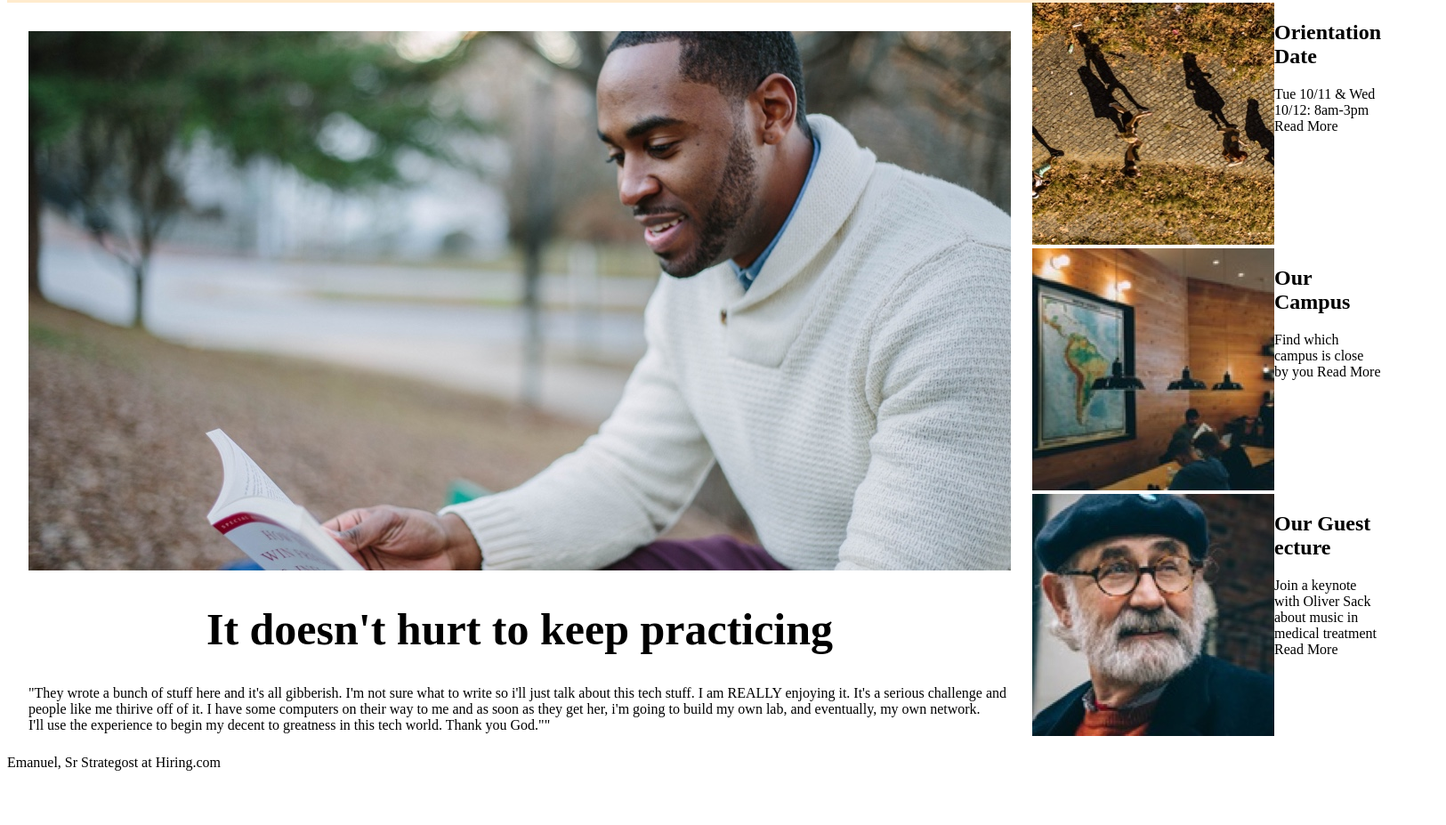
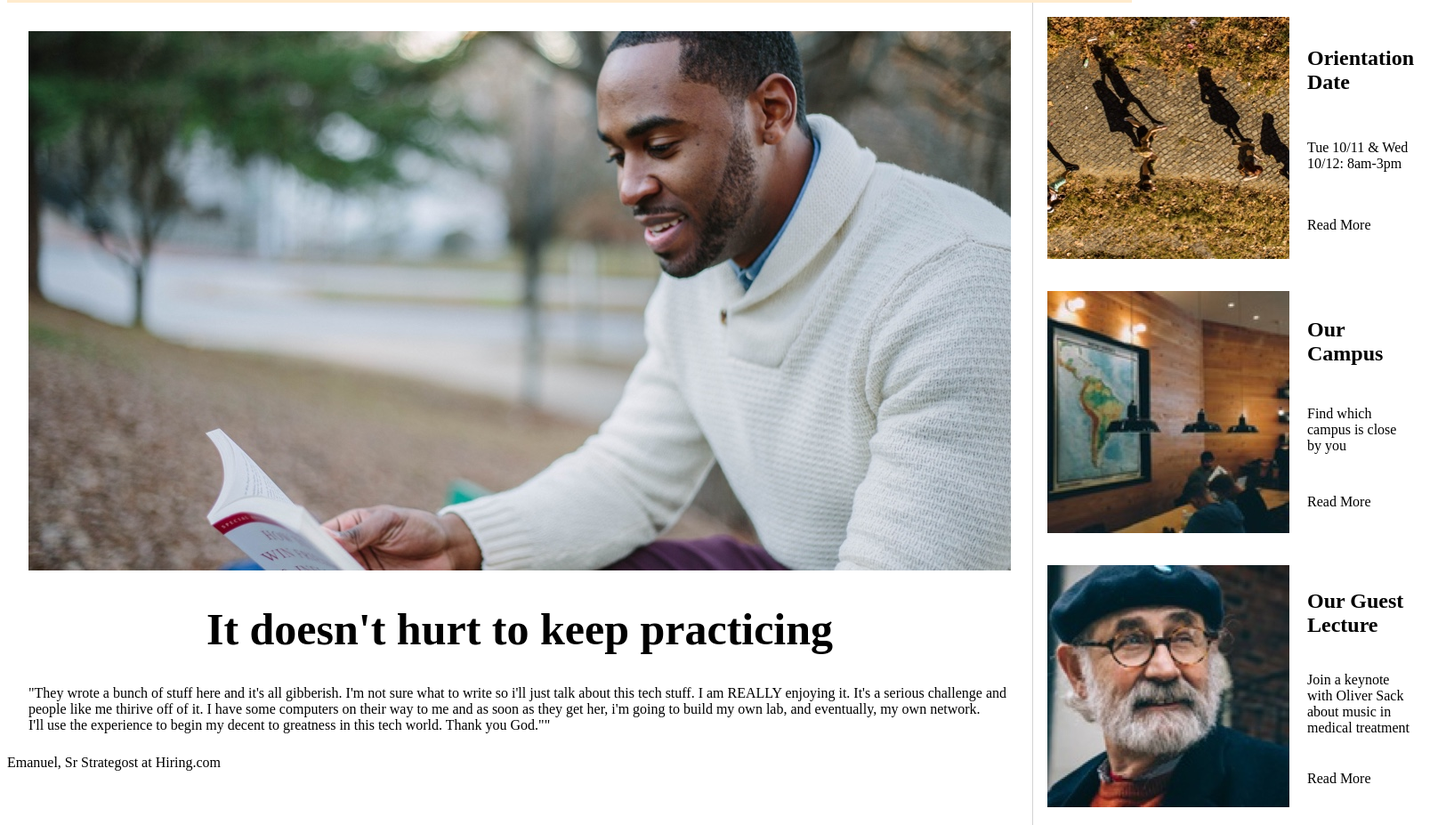
Before and after one commit to git-mo-betta/colmar, a plain HTML site: page index.html in a window 1280 px wide. Shown: the part 768-1695 px from the top of the page at 89% size, 1625 px wide, since content can reach past the window. Before the commit the page ends 1642 px from the top, so only its background shows below. Drawn offline with Linux system fonts and the light colour scheme.

Commit message:
add to midsection

```diff
--- a/index.html
+++ b/index.html
@@ -56,7 +56,7 @@
                 <div class="content">
                     <h2>Orientation Date</h2>
                     <span>Tue 10/11 & Wed 10/12: 8am-3pm</span>
-                    <span class="read more">Read More</span>
+                    <span class="read-more">Read More</span>
                 </div>
             </div>
             <div class="box">
@@ -66,7 +66,7 @@
                 <div class="content">
                     <h2>Our Campus</h2>
                     <span>Find which campus is close by you</span>
-                    <span class="read more">Read More</span>
+                    <span class="read-more">Read More</span>
                 </div>
             </div>
             <div class="box">
@@ -74,9 +74,9 @@
                     <img src="resources/images/information-guest-lecture.jpg" alt="Old Guy">
                 </div>
                 <div class="content">
-                    <h2>Our Guest ecture</h2>
+                    <h2>Our Guest Lecture</h2>
                     <span>Join a keynote with Oliver Sack about music in medical treatment</span>
-                    <span class="read more">Read More</span>
+                    <span class="read-more">Read More</span>
                 </div>
             </div>
         </div>
--- a/resources/style.css
+++ b/resources/style.css
@@ -121,6 +121,11 @@ display: flex;
 
 }
 
+.button span {
+
+    padding: 8px;
+}
+
 /* Middle Section */
 
 
@@ -154,6 +159,7 @@ display: flex;
 .content-box {
 display: flex;
 flex-direction: column;
+border-left: 1px lightgray solid;
 
 
 }
@@ -161,4 +167,40 @@ flex-direction: column;
 .box {
 
     display: flex;
+    margin: 16px;
 }
+
+
+.image-container {
+
+
+}
+
+.content {
+padding: 8px 15px;
+display: flex;
+flex-direction: column;
+justify-content: space-between;
+flex-grow: 1;
+
+
+
+
+}
+
+.content h2 {
+
+    margin: auto 5px;
+}
+
+.content span {
+
+margin: auto 5px;
+
+}
+
+.read-more {
+
+margin: auto 5px;
+
+}
```
